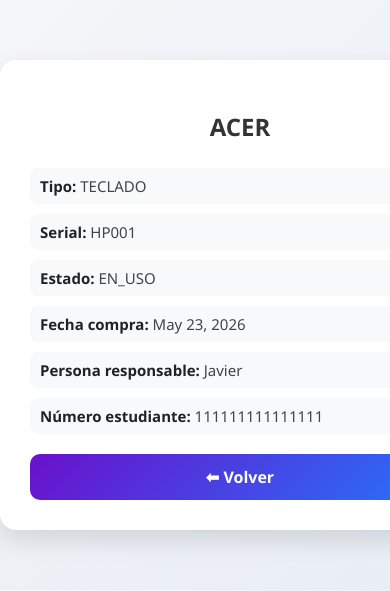
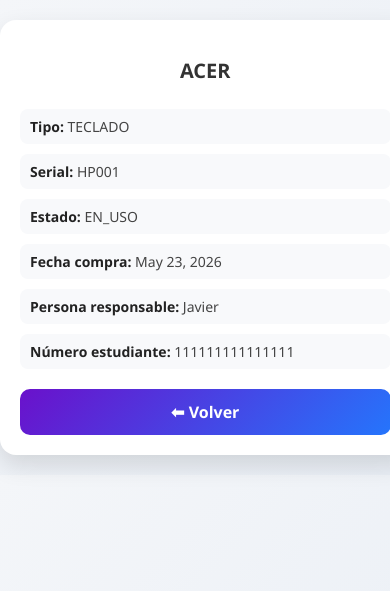
Before and after one commit to JavierInpahu/control-equipos-django, a Django app: page /equipo/107/ in a window 390 px wide; the page is wider, and only the part inside the window is pictured. Shown: the top 591 px of that part. Run offline with Django 5.2, Linux system fonts and the light colour scheme; data comes from the database, SQL or seed files in the repository.

Commit message:
Responsive

```diff
--- a/control_equipos/templates/control_equipos/equipo_detail.html
+++ b/control_equipos/templates/control_equipos/equipo_detail.html
@@ -2,6 +2,7 @@
 <html lang="es">
 <head>
     <meta charset="UTF-8">
+    <meta name="viewport" content="width=device-width, initial-scale=1.0">
     <title>Detalle Equipo</title>
 
     <style>
@@ -13,7 +14,8 @@
         }
 
         .card{
-            width: 420px;
+            width: 90%;
+            max-width: 420px;
             margin: 60px auto;
             background: #ffffff;
             padding: 30px;
@@ -63,6 +65,23 @@
             opacity: 0.9;
             transform: scale(1.02);
         }
+
+        @media (max-width: 768px){
+
+            .card{
+                width: 95%;
+                padding: 20px;
+                margin: 20px auto;
+            }
+
+            h2{
+                font-size: 20px;
+            }
+
+            p{
+                font-size: 14px;
+            }
+        }
     </style>
 </head>
 
```
Also changed, not shown: control_equipos/templates/control_equipos/equipo_list.html (+57 -3 lines).
